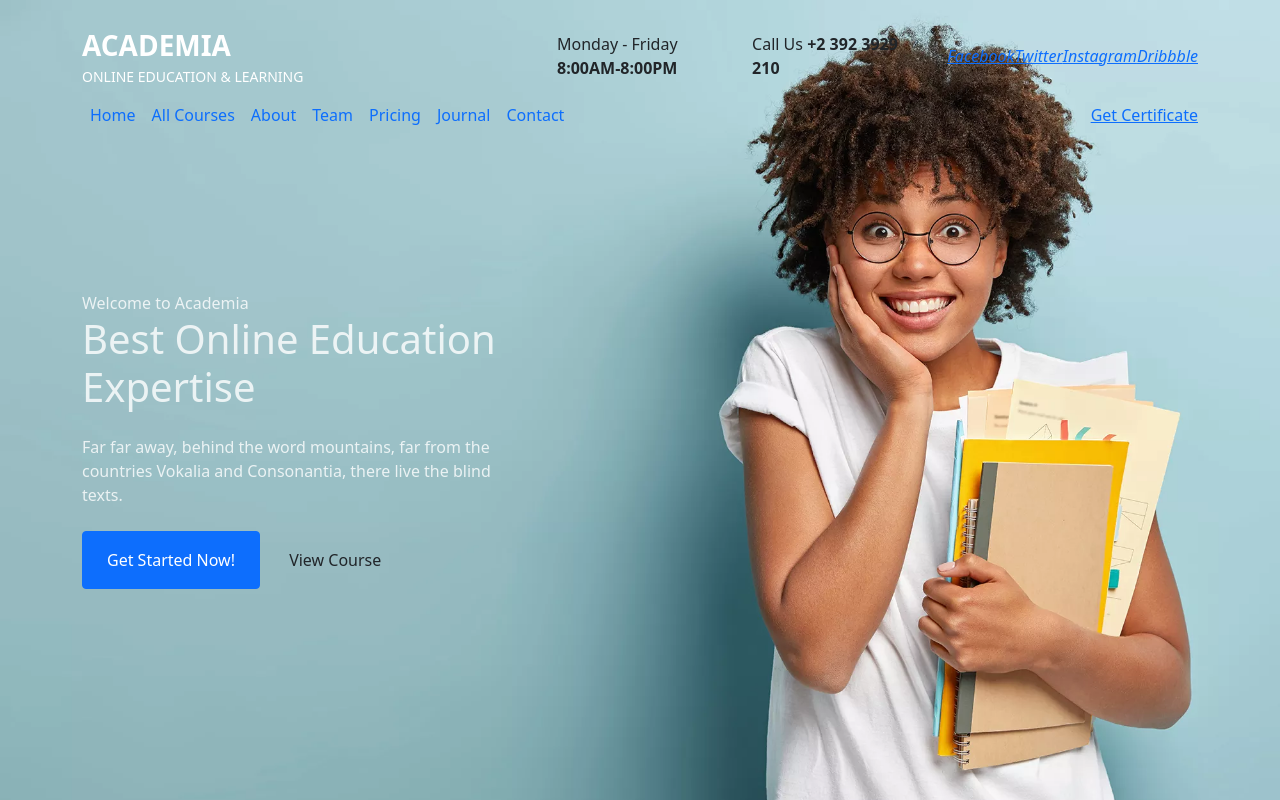
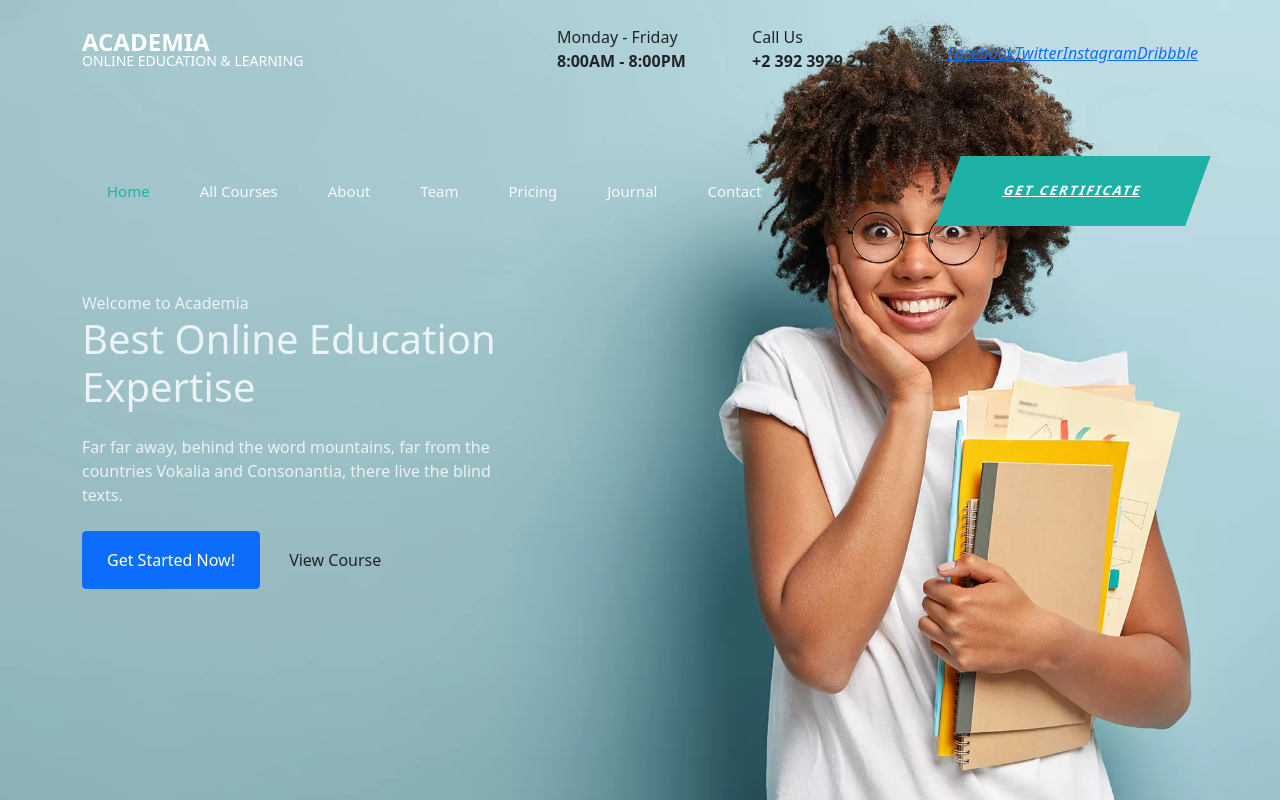
Before and after one commit to IIalejoII/maqueta-web-mobile-first, a plain HTML site: page index.html in a window 1280 px wide. Drawn offline with Linux system fonts and the light colour scheme.

Commit message:
Avances posicion y texturas

```diff
--- a/css/index.css
+++ b/css/index.css
@@ -15,7 +15,7 @@ a {
 #home .top-wrap .navbar-brand {
     text-transform: uppercase;
     color: #fff;
-    font-size: 28px;
+    font-size: 24px;
     font-weight: 700;
 }
 
@@ -31,7 +31,8 @@ a {
     display: block;
     font-size: 14px;
     color: #fff;
-    font-weight: 400;
+    font-weight: 350;
+    line-height: 0.2;
 }
 
 #home .ftco-navbar-light {
@@ -62,3 +63,48 @@ a {
     color: rgba(255, 255, 255, 0.8);
     z-index: 3;
 }
+#home .top-wrap .col-md strong{
+    display:block
+
+}
+#home .top-wrap .col-md span{
+    height: 1em;
+}
+
+#home .ftco-navbar-light {
+    height: 12em;
+}
+
+#home .navbar .navbar-nav .nav-link {
+    font-size: 15px;
+    padding-top: 1.4rem;
+    padding-bottom: 1.4rem;
+    padding-left: 25px;
+    padding-right: 25px;
+    color: rgba(255,255,255,.9);
+    font-weight: 500;
+}
+
+#home .navbar .navbar-nav .nav-link.active {
+    color: #1eb2a6;
+    position: relative;
+    z-index: 0;
+}
+
+#home .navbar .btn-custom {
+    text-transform: uppercase;
+    font-size: 13px;
+    font-weight: 700;
+    background: #1eb2a6;
+    padding: 1.5rem;
+    color: #fff;
+    border-radius: 0;
+    position: relative;
+    display: inline-block;
+    width: 250px;
+    z-index: 0;
+    text-align: center;
+    border: 1px solid transparent;
+    letter-spacing: 2px;
+    transform: skewX(-20deg)
+}
```
Also changed, not shown: index.html (+1 -1 lines), readme.md.
